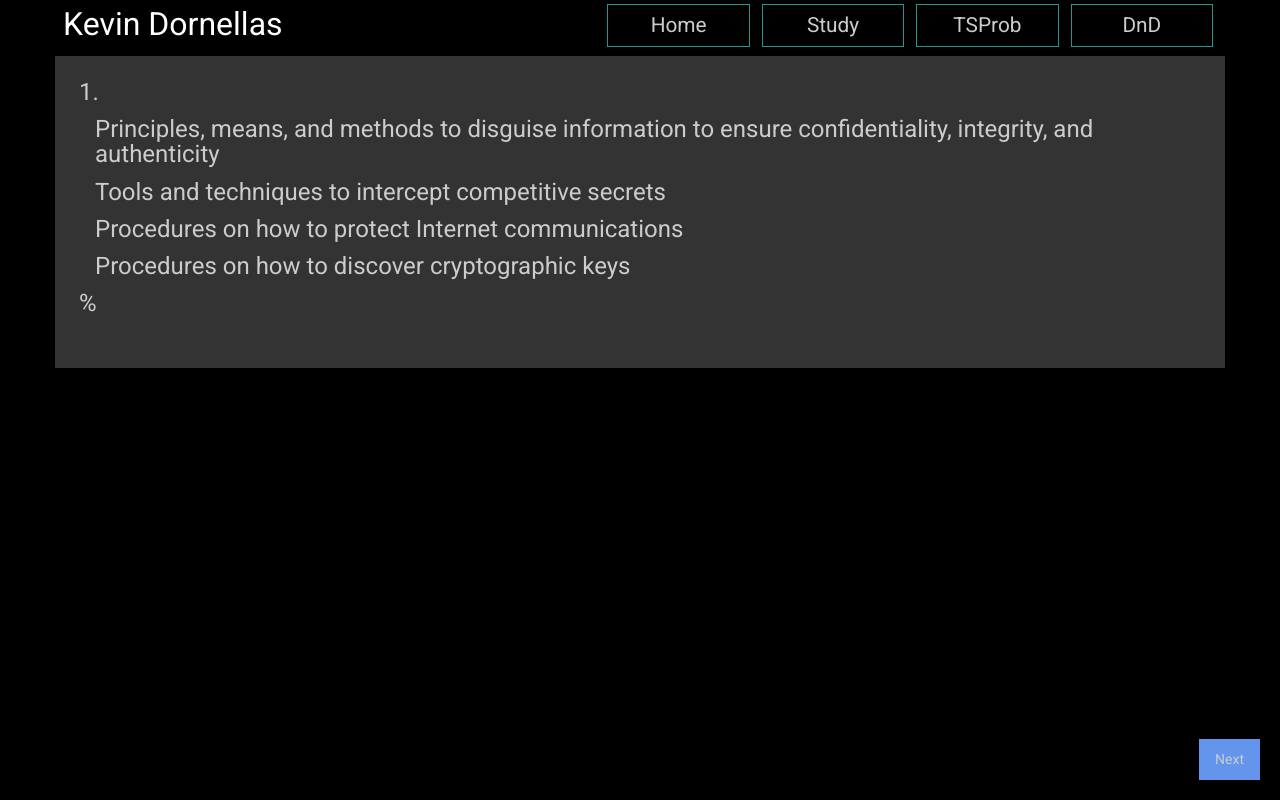
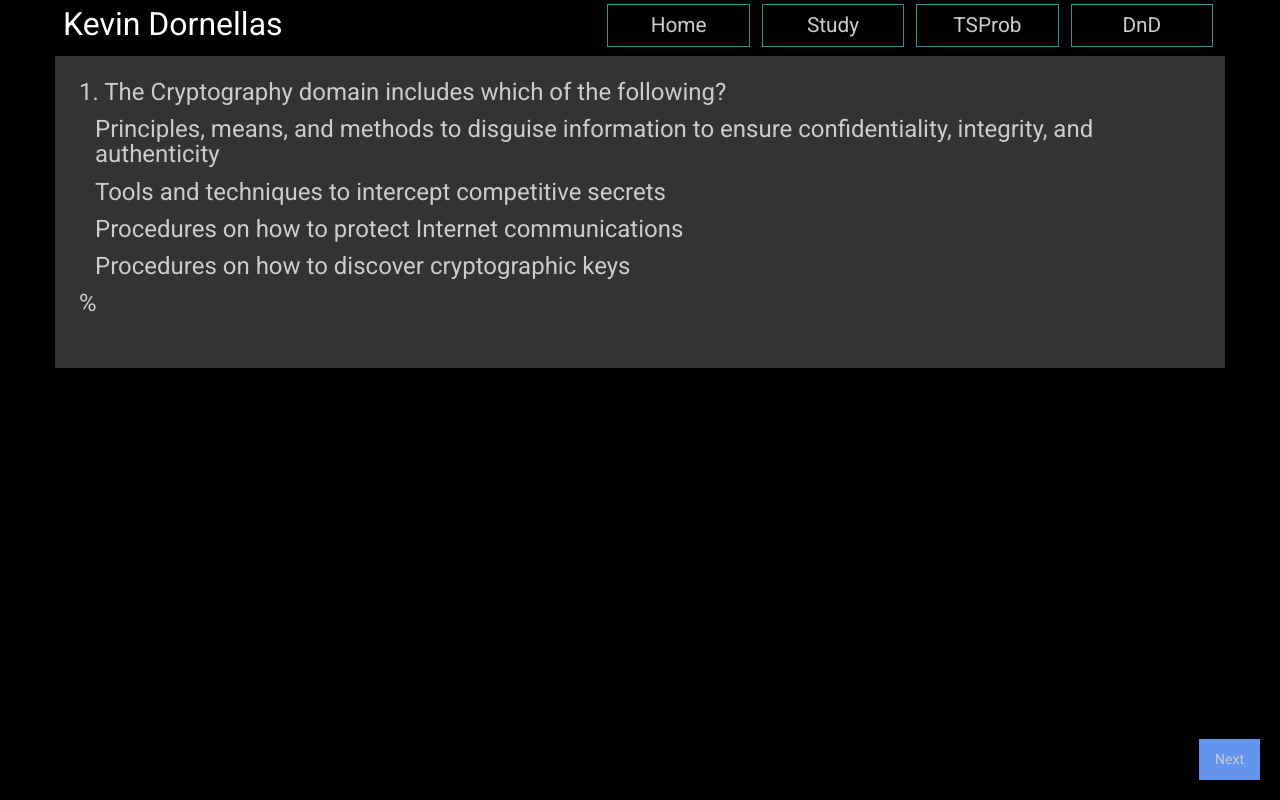
Before and after one commit to dornellaskj/studyApp, an Angular app: page /study in a window 1280 px wide. Both pictures are taken after a click on the element "Info Sec". Built offline with nearby package versions, Linux system fonts and the light colour scheme.

Commit message:
fixed bug with question not rendering.

```diff
--- a/src/app/study/study.component.html
+++ b/src/app/study/study.component.html
@@ -1,7 +1,7 @@
 <div class="study-wrapper">
   <div *ngIf="questions">
     <div class="question-wrapper">
-      <p>{{this.index + 1}}. {{question.quesion}}</p>
+      <p id="question">{{this.index + 1}}. {{question.question}}</p>
       <p *ngFor="let answer of answers; let i = index" (click)="answerSelected(i)" class="answers">{{answer}}</p>
       <p *ngIf="isCorrect" class="correct">Correct!!</p>
       <p *ngIf="isCorrect===false" class="incorrect">Incorrect!! Correct answer was: {{question.answers[correct]}}</p>
--- a/src/app/study/study.component.ts
+++ b/src/app/study/study.component.ts
@@ -98,6 +98,7 @@ export class StudyComponent implements OnInit {
     this.question = this.questions[int];
     this.answers = this.question.answers;
     this.correct = this.question.correct;
+    console.log('question', this.question);
   }
 
   calcPercent() {
```
Also changed, not shown: 1 other file (tests, documents, lock files or other folders).
